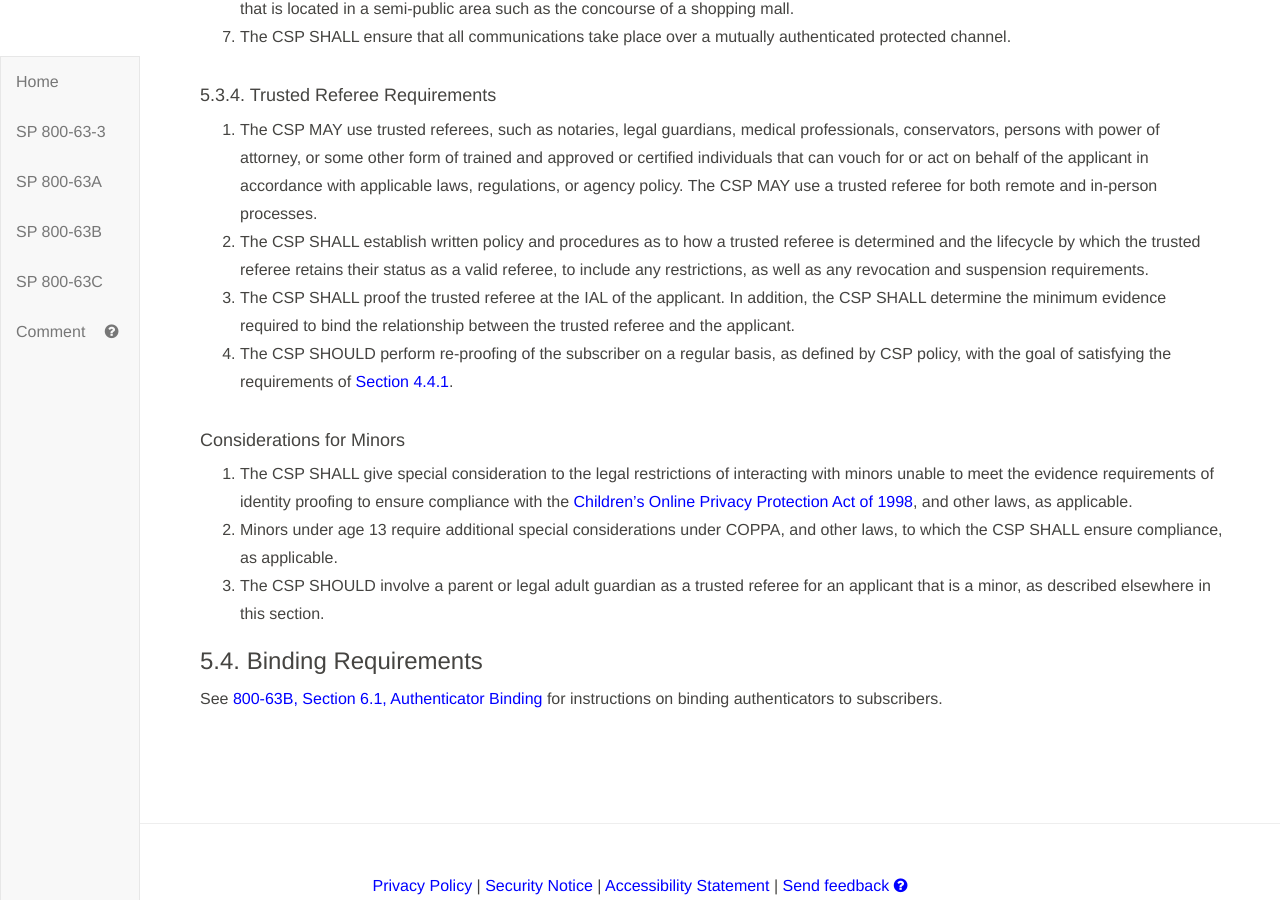
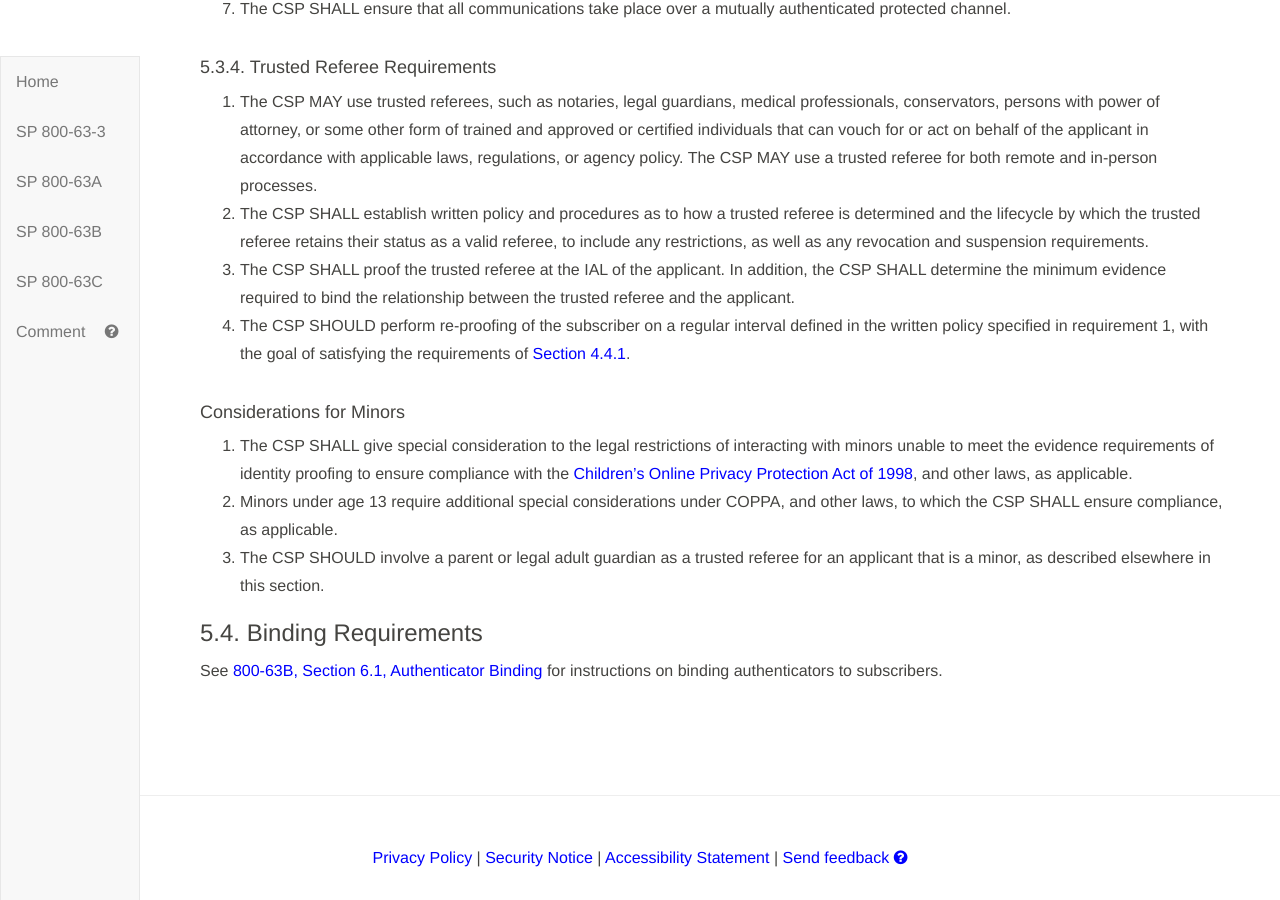
Before and after one commit to usnistgov/800-63-3, a Jekyll site: the page built from sp800-63a/sec5_proofing.md, in a window 1280 px wide and 900 px high, scrolled down 6627 px. Built offline with Jekyll 4.4.1, drawn with Linux system fonts in a browser that asks for light colours; our own code applies the rules of GitHub Pages for plain Markdown files; after the commit the page ends 7499 px from its top, so only the background shows below that; some of the changed text lies outside the part shown.

Commit message:
Closes #1352

```diff
--- a/sp800-63a/sec5_proofing.md
+++ b/sp800-63a/sec5_proofing.md
@@ -147,7 +147,7 @@ Supervised remote identity proofing and enrollment transactions SHALL meet the f
 1. The CSP MAY use trusted referees, such as notaries, legal guardians, medical professionals, conservators, persons with power of attorney, or some other form of trained and approved or certified individuals that can vouch for or act on behalf of the applicant in accordance with applicable laws, regulations, or agency policy. The CSP MAY use a trusted referee for both remote and in-person processes.
 2. The CSP SHALL establish written policy and procedures as to how a trusted referee is determined and the lifecycle by which the trusted referee retains their status as a valid referee, to include any restrictions, as well as any revocation and suspension requirements.
 3. The CSP SHALL proof the trusted referee at the IAL of the applicant. In addition, the CSP SHALL determine the minimum evidence required to bind the relationship between the trusted referee and the applicant.
-4. The CSP SHOULD perform re-proofing of the subscriber on a regular basis, as defined by CSP policy, with the goal of satisfying the requirements of [Section 4.4.1](#normal).
+4. The CSP SHOULD perform re-proofing of the subscriber on a regular interval defined in the written policy specified in requirement 1, with the goal of satisfying the requirements of [Section 4.4.1](#normal).
 
 #### Considerations for Minors
 
```
Also changed, not shown: other parts of sp800-63a/sec5_proofing.md (+1 -1 lines).
